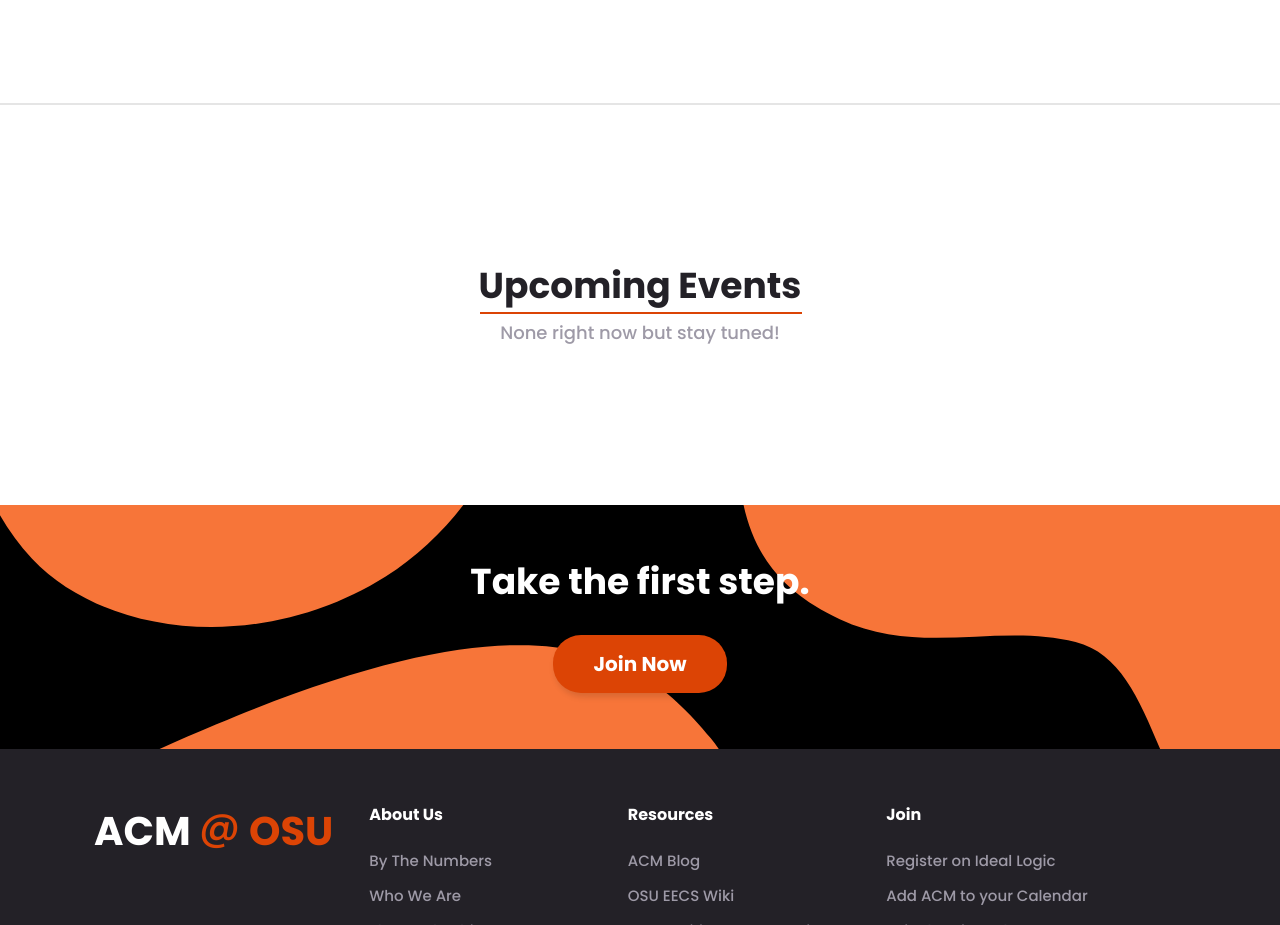
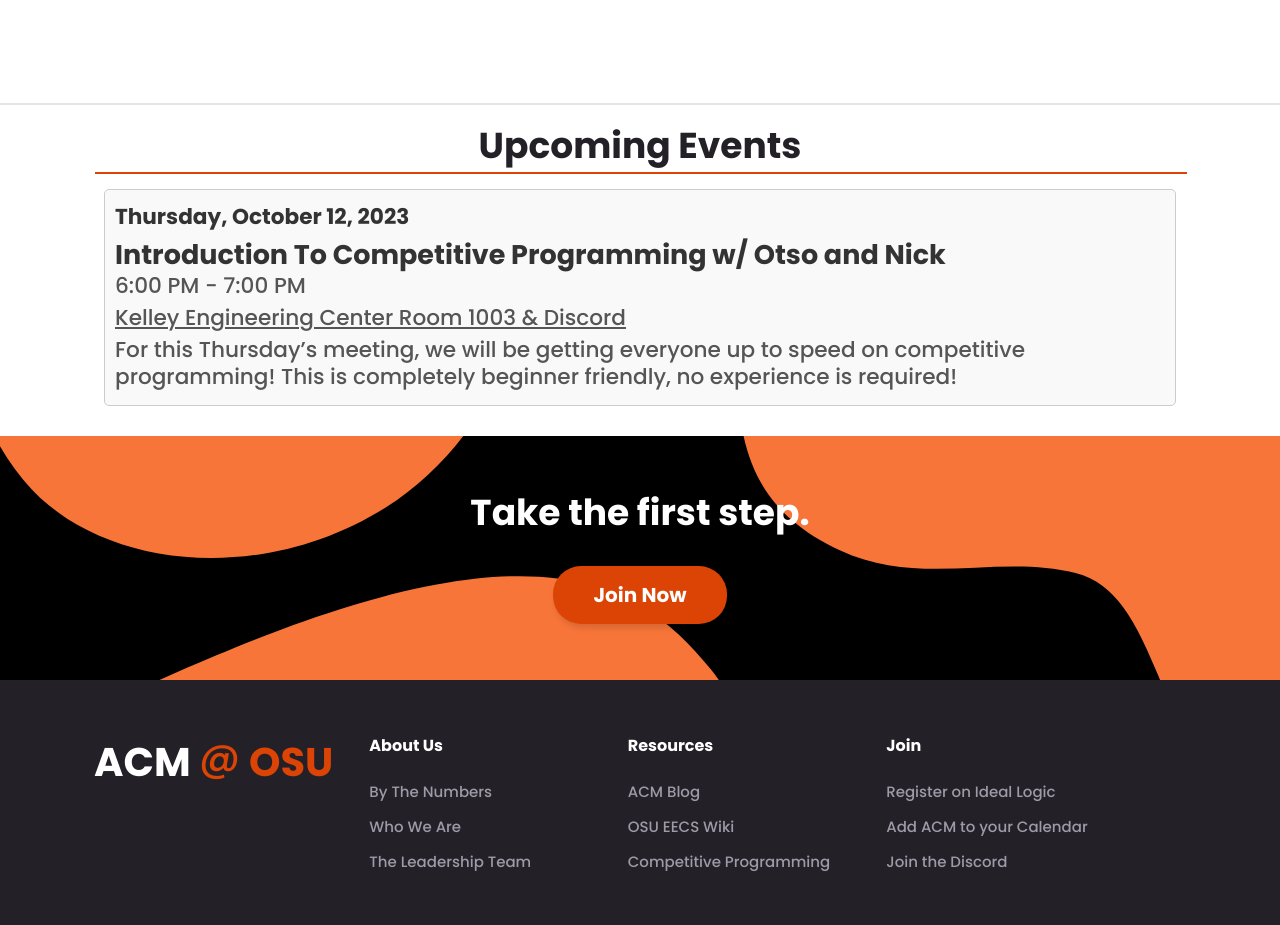
Before and after one commit to osu-acm/website, an Astro site: page / in a window 1280 px wide. Shown: the part 1680-2605 px from the top of the page. Built offline with nearby package versions, Linux system fonts and the light colour scheme; Astro itself is replaced by a stand-in of ours.

Commit message:
👀 Added Week 2 Event (#23)

```diff
--- a/src/components/Events/index.tsx
+++ b/src/components/Events/index.tsx
@@ -1,7 +1,40 @@
 // Styles
 import "./style.css";
 
+interface EventProps {
+  date: string;
+  time: string;
+  location: string;
+  title: string;
+  description: string;
+}
+
+function Event({ date, time, location, title, description }: EventProps) {
+  return (
+    <div className="event">
+      <span className="event-date">{date}</span>
+      <div className="event-info">
+        <h3 className="event-info-title">{title}</h3>
+        <p className="event-info-time">{time}</p>
+        <p className="event-info-location">{location}</p>
+        <p className="event-info-description">{description}</p>
+      </div>
+    </div>
+  );
+}
+
 const Events = ({ haveEvents }: { haveEvents: boolean }) => {
+  const events = [
+    {
+      date: "Thursday, October 12, 2023",
+      time: "6:00 PM - 7:00 PM",
+      location: "Kelley Engineering Center Room 1003 & Discord",
+      title: "Introduction To Competitive Programming w/ Otso and Nick",
+      description:
+        "For this Thursday’s meeting, we will be getting everyone up to speed on competitive programming! This is completely beginner friendly, no experience is required!",
+    },
+  ];
+
   return (
     <section className="events">
       <div className="container">
@@ -24,6 +57,20 @@ const Events = ({ haveEvents }: { haveEvents: boolean }) => {
               </div>
             )}
 
+            {haveEvents && (
+              <div className="events-list">
+                {events.map((event, index) => (
+                  <Event
+                    key={index}
+                    date={event.date}
+                    time={event.time}
+                    location={event.location}
+                    title={event.title}
+                    description={event.description}
+                  />
+                ))}
+              </div>
+            )}
           </div>
         </div>
       </div>
--- a/src/components/Events/style.css
+++ b/src/components/Events/style.css
@@ -7,6 +7,14 @@
   padding: 2rem 0;
   height: 40rem;
   gap: 2rem;
+  height: 100%;
+}
+
+.text-white {
+  display: flex;
+  flex-direction: column;
+  justify-content: center;
+  align-items: center;
 }
 
 .events__inner {
@@ -24,3 +32,41 @@
   height: 1px;
   background-color: #db4405;
 }
+
+.event {
+  border: 1px solid #ccc;
+  margin: 10px;
+  padding: 10px;
+  background-color: #f9f9f9;
+  border-radius: 5px;
+  height: 100%;
+}
+
+.event-date {
+  font-weight: bold;
+  font-size: 1.2em;
+  color: #333;
+}
+
+.event-info {
+  margin-top: 10px;
+  line-height: 1.5em;
+}
+
+.event-info-title {
+  font-size: 1.5em;
+  margin: 0;
+  color: #333;
+}
+
+.event-info-time,
+.event-info-location,
+.event-info-description {
+  font-size: 1.2em;
+  color: #555;
+  margin: 5px 0;
+}
+
+.event-info-location {
+  text-decoration: underline;
+}
--- a/src/pages/index.astro
+++ b/src/pages/index.astro
@@ -26,7 +26,7 @@ import { CTA, Events, Features, Footer, Header, Hero } from "../components";
       <Hero client:load />
       <!-- <Form client:load /> -->
       <Features client:load />
-      <Events client:load haveEvents={false} />
+      <Events client:load haveEvents={true} />
       <CTA />
       <Footer />
     </main>
```
